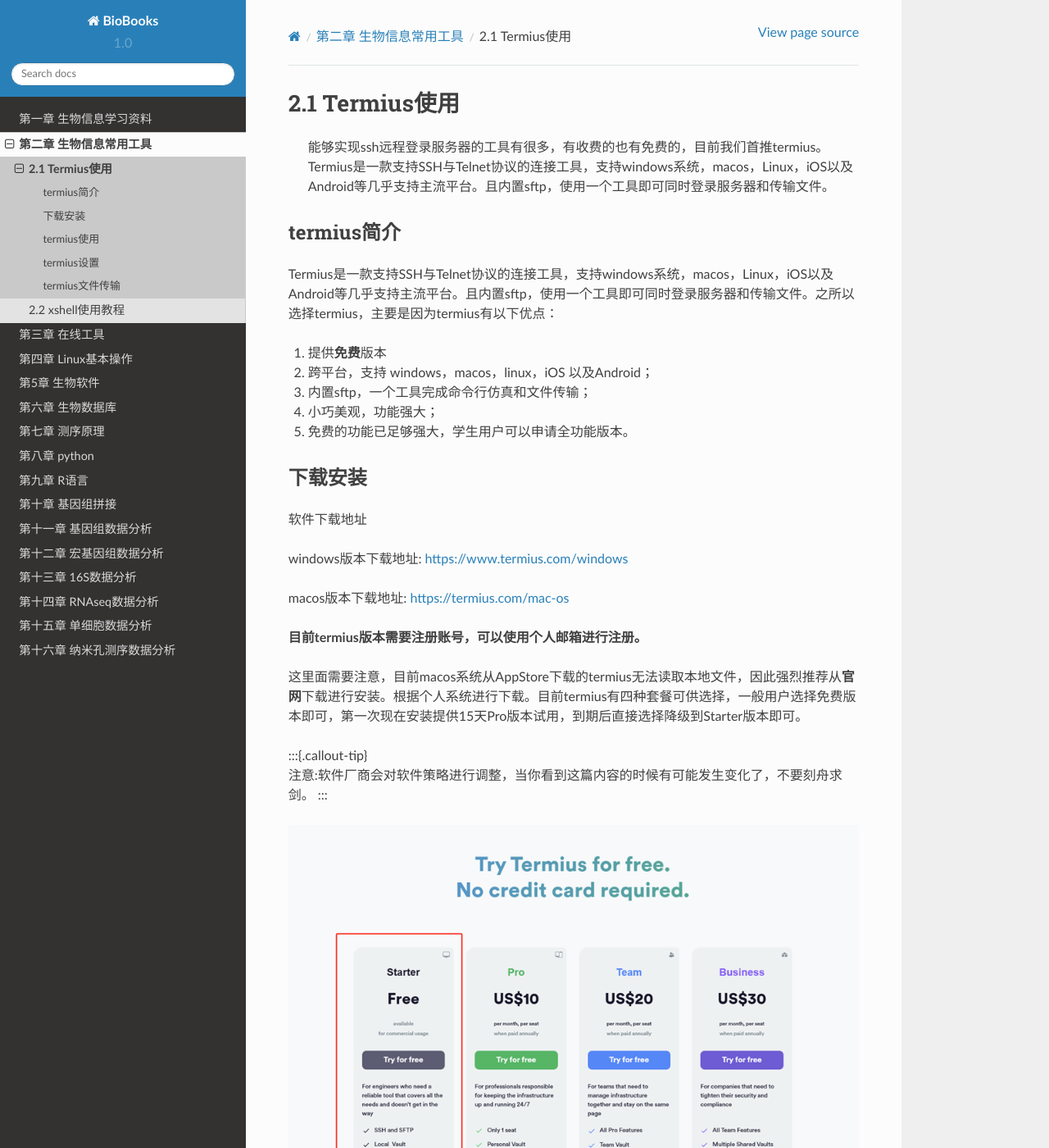
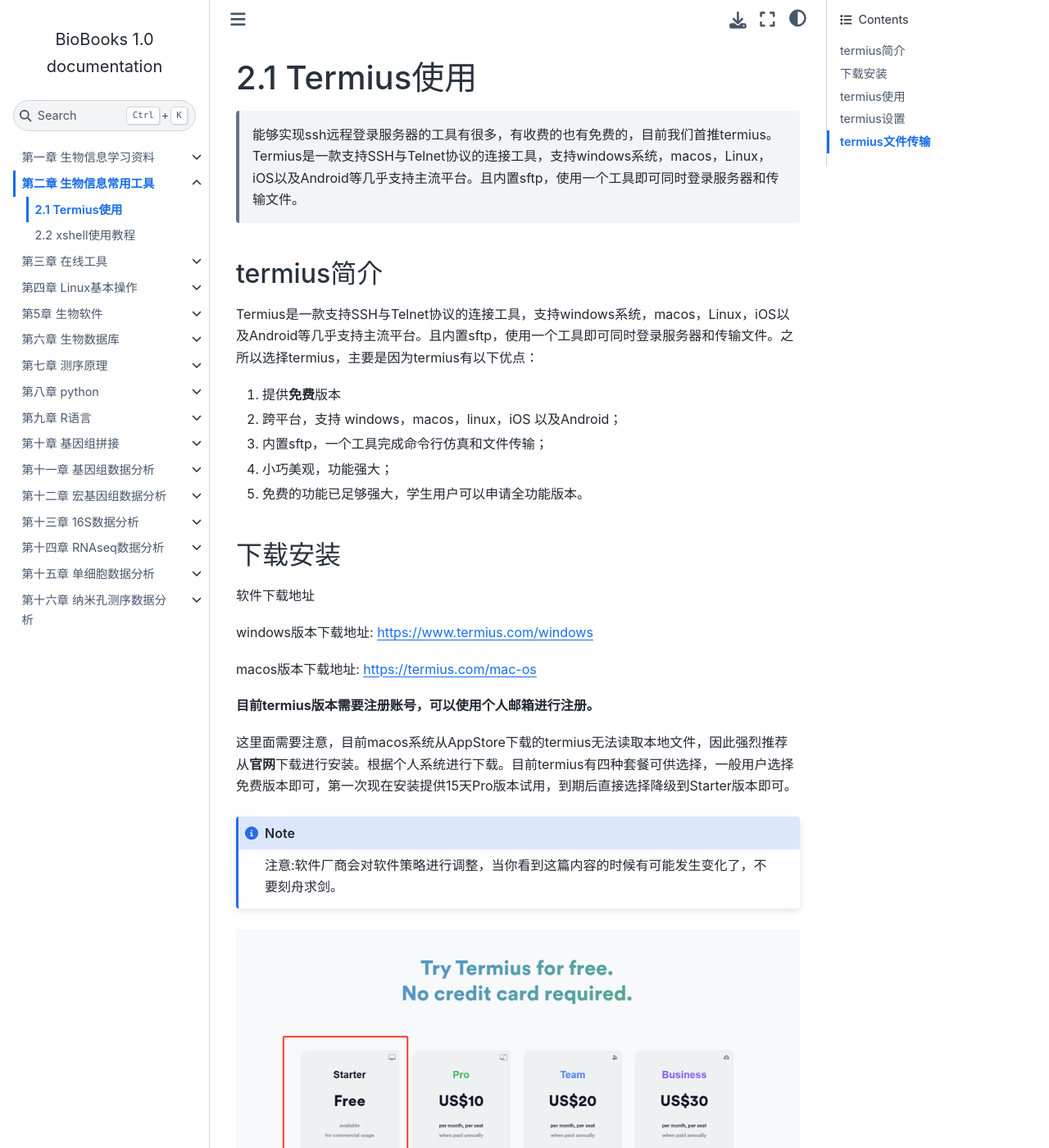
Before and after one commit to wangtong/biobooks, a Sphinx documentation site: the page built from docs/source/chapter02/a1.md, in a window 1280 px wide and 1400 px high. Shown: the whole window at 82% size. Built offline with Sphinx 7.4.7 and the Sphinx Book theme 1.1.4, drawn with Linux system fonts in a browser that asks for light colours; pages that are not in the unit, such as notebooks, are missing from menus; some of the changed text lies outside the part shown.

Commit message:
20240209 commit

````diff
--- a/docs/source/chapter02/a1.md
+++ b/docs/source/chapter02/a1.md
@@ -30,9 +30,9 @@
 这里面需要注意，目前macos系统从AppStore下载的termius无法读取本地文件，因此强烈推荐从**官网**下载进行安装。根据个人系统进行下载。目前termius有四种套餐可供选择，一般用户选择免费版本即可，第一次现在安装提供15天Pro版本试用，到期后直接选择降级到Starter版本即可。
 
 
-:::{.callout-tip}
+```{note}
 注意:软件厂商会对软件策略进行调整，当你看到这篇内容的时候有可能发生变化了，不要刻舟求剑。
-:::
+```
 
 ![image-20240218112023090](./images/image-20240218112023090.png)
 
--- a/docs/source/conf.py
+++ b/docs/source/conf.py
@@ -32,7 +32,8 @@
 
 # -- Options for HTML output
 
-html_theme = 'sphinx_rtd_theme'
+#html_theme = 'sphinx_rtd_theme'
+html_theme = "sphinx_book_theme"
 
 # -- Options for EPUB output
 epub_show_urls = 'footnote'
````
